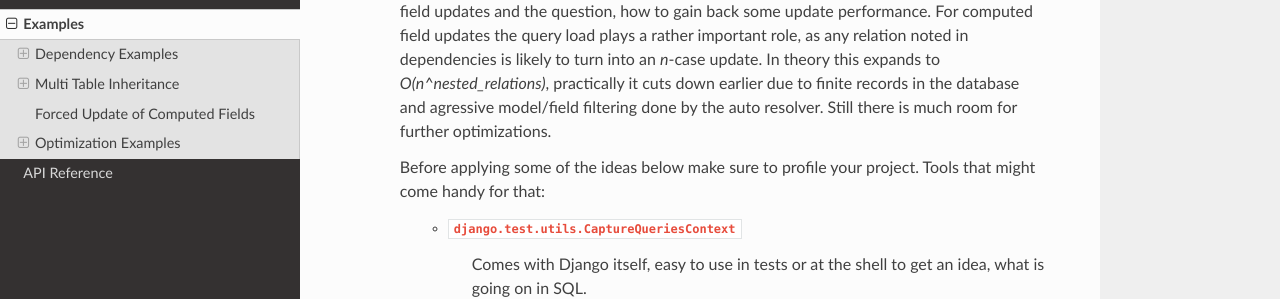
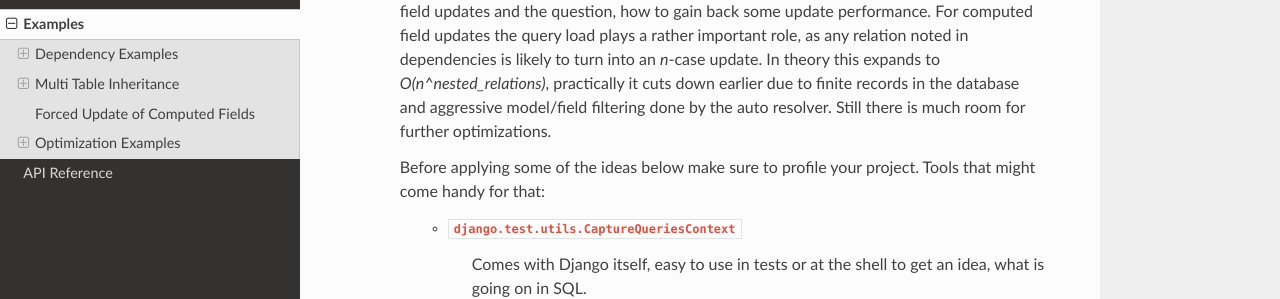
Before and after one commit to netzkolchose/django-computedfields, a Sphinx documentation site: the page built from docs/examples.rst, in a window 1280 px wide and 900 px high, scrolled down 11232 px. Shown: the part 184-483 px from the top of the window. Built offline with Sphinx 7.4.7 and the Read the Docs theme 2.0.0, drawn with Linux system fonts in a browser that asks for light colours; the version number is read from the project's files by our own code.

Commit message:
fix typos in docs

```diff
--- a/docs/examples.rst
+++ b/docs/examples.rst
@@ -565,7 +565,7 @@
     and the question, how to gain back some update performance. For computed field updates the query load plays a
     rather important role, as any relation noted in dependencies is likely to turn into an `n`-case update.
     In theory this expands to `O(n^nested_relations)`, practically it cuts down earlier due to finite
-    records in the database and agressive model/field filtering done by the auto resolver. Still there is
+    records in the database and aggressive model/field filtering done by the auto resolver. Still there is
     much room for further optimizations.
 
     Before applying some of the ideas below make sure to profile your project. Tools that might come
--- a/docs/manual.rst
+++ b/docs/manual.rst
@@ -261,7 +261,7 @@
 
 .. NOTE::
 
-    The fact that you have list all field dependencies explicitly would allow another agressive optimization in
+    The fact that you have list all field dependencies explicitly would allow another aggressive optimization in
     the resolver by filtering the select for update queryset for tracked concrete field changes.
     But to achieve arbitrary concrete field change tracking, a before-after comparison is needed, either by
     another SELECT query, or by some copy-on-write logic on any dependency chain model field.
```
